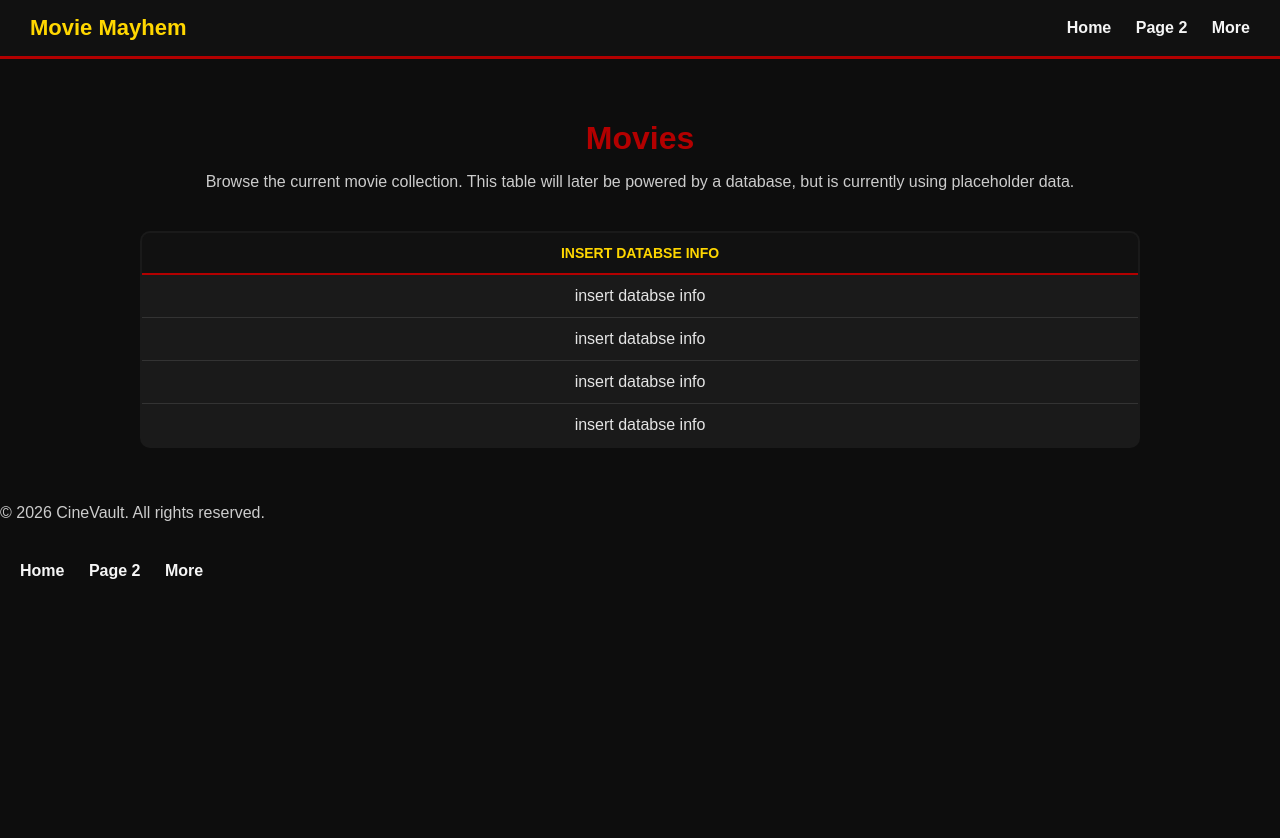
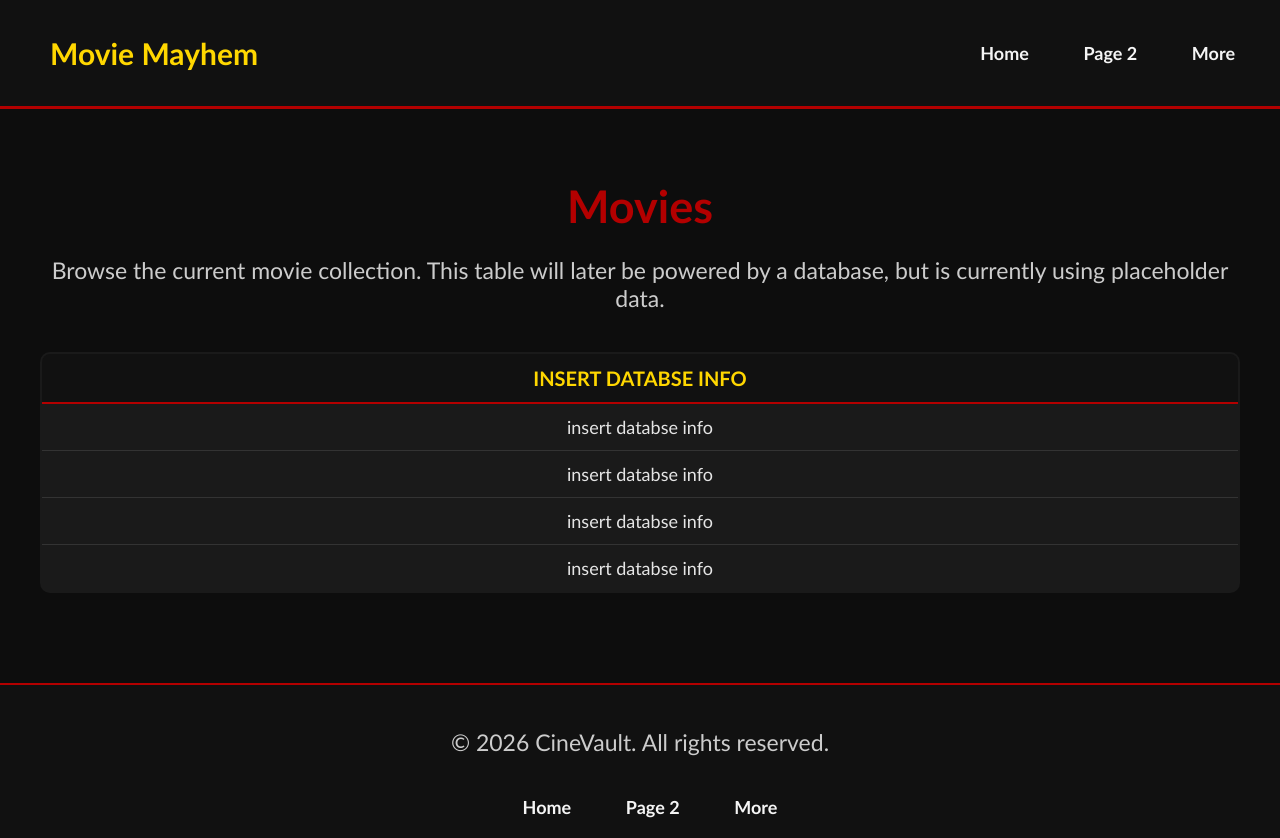
Before and after one commit to Nighthawk500/Movie-DB, a PHP site: page /pages/index.php in a window 1280 px wide. Before the commit the page ends 579 px from the top, so only its background shows below. Run offline with PHP 8.4, Linux system fonts and the light colour scheme.

Commit message:
Update styles.css
css for table, footer, font, text-sizing etc

```diff
--- a/css/styles.css
+++ b/css/styles.css
@@ -3,6 +3,8 @@ body {
     font-family: Arial, sans-serif;
     background-color: #0d0d0d;
     color: #f5f5f5;
+    font-size: 18px;
+    font-family: 'Trebuchet MS', sans-serif;
 }
 
 /* Start Header */
@@ -16,9 +18,10 @@ body {
 }
 
 .logo {
-    font-size: 22px;
+    font-size: 30px;
     font-weight: bold;
     color: #ffd700;
+    padding: 20px;
 }
 
 /* End Header */
@@ -29,6 +32,7 @@ body {
     text-decoration: none;
     margin-left: 20px;
     font-weight: bold;
+    padding: 15px;
 }
 
 .navbar a:hover {
@@ -39,7 +43,7 @@ body {
 
 /* start MAIN */
 .container {
-    max-width: 1000px;
+    max-width: 1200px;
     margin: auto;
     padding: 40px 20px;
     text-align: center;
@@ -48,17 +52,18 @@ body {
 h1 {
     color: #b30000;
     margin-bottom: 10px;
+    font-size: 45px;
 }
 
 p {
     color: #ccc;
     margin-bottom: 40px;
+    font-size: 23px;
 }
 
 /* Start Table styling */
 .table-wrapper {
     margin-top: 30px;
-    overflow-x: auto;
 }
 
 .movie-table {
@@ -75,7 +80,7 @@ p {
     color: #ffd700;
     padding: 12px;
     text-transform: uppercase;
-    font-size: 14px;
+    font-size: 20px;
     border-bottom: 2px solid #b30000;
 }
 
@@ -88,11 +93,16 @@ p {
 .movie-table tr:hover {
     background: #2a2a2a;
 }
-
 /* End Table styling */
 
-/* start FOOTER /
 
+/* start FOOTER */
 .site-footer {
-
-margin-top: 50px; padding: 20px; text-align: center; background: #111; border-top: 2px solid #b30000; color: #777; } / end FOOTER */
+    margin-top: 50px;
+    padding: 20px;
+    text-align: center;
+    background: #111;
+    border-top: 2px solid #b30000;
+    color: #777;
+}
+/* end FOOTER */
```
